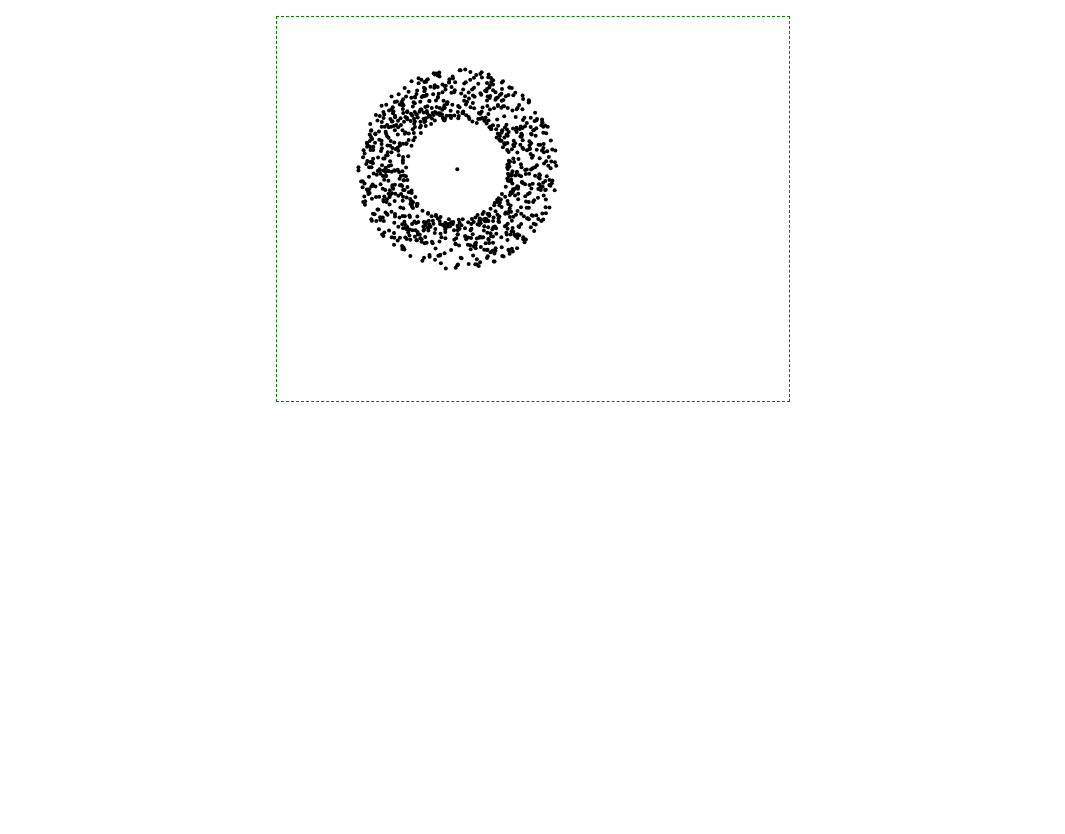
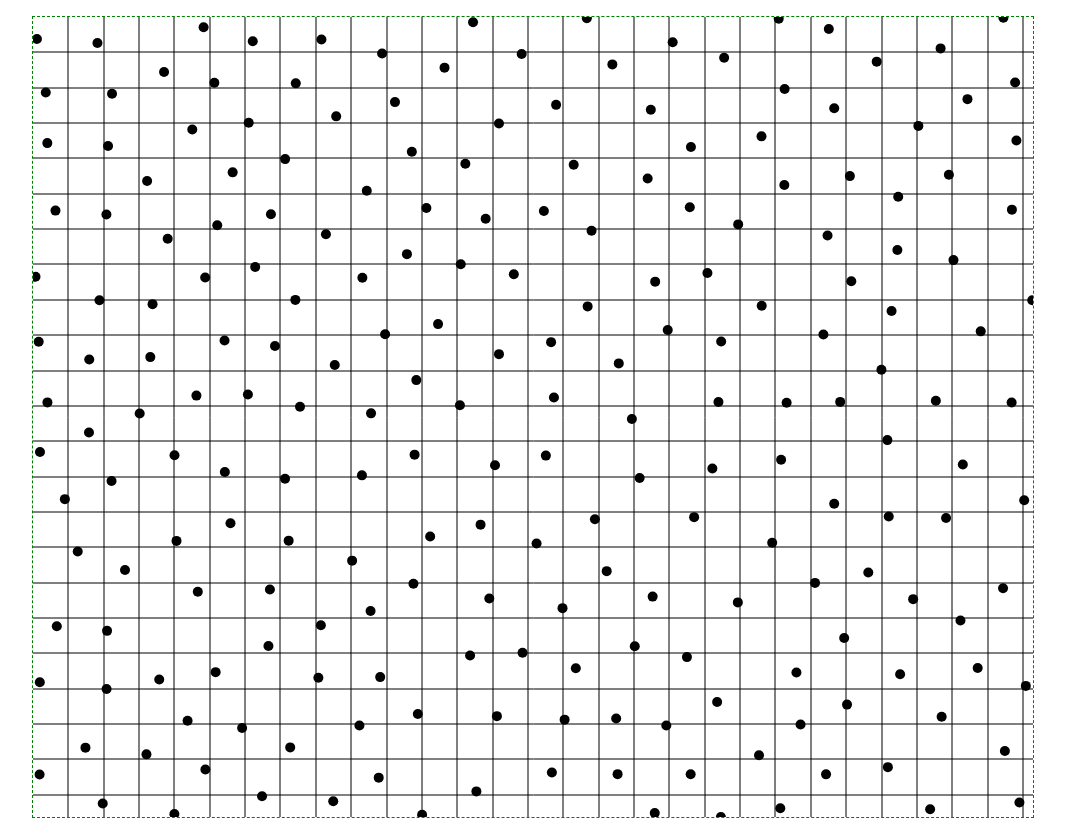
Before and after one commit to DiUS/keep-cup-tree, a plain HTML site: page forest.html in a window 1280 px wide. Shown: the whole page, without its empty margins (107-1172 px from the left). Before the commit the page ends 800 px from the top, so only its background shows below. Drawn offline with Linux system fonts and the light colour scheme.

Commit message:
Poisson distribution complete

```diff
--- a/forest.html
+++ b/forest.html
@@ -5,7 +5,7 @@
   <link rel="stylesheet" type="text/css" href="main.css" />
 </head>
 <body>
-<canvas id="forest" width="512" height="384"></canvas>
+<canvas id="forest" width="1000" height="800"></canvas>
 <script src="forest.js"></script>
 </body>
 </html>
--- a/forest.js
+++ b/forest.js
@@ -7,7 +7,6 @@
 
   var radius = 50;
   var radiusSquared = radius * radius;
-  var R = 3 * radiusSquared;
 
   var cellSize = radius * Math.SQRT1_2;
   var gridWidth = Math.ceil(canvasWidth / cellSize);
@@ -16,6 +15,24 @@
 
   var rejectThreshold = 30;
   var activePoints = [];
+  var pointRadius = 5;
+
+  function drawLine(startPoint, endPoint) {
+    canvasContext.beginPath();
+    canvasContext.moveTo(Math.round(startPoint[0]), Math.round(startPoint[1]));
+    canvasContext.lineTo(Math.round(endPoint[0]), Math.round(endPoint[1]));
+    canvasContext.stroke();
+  }
+
+  function renderGrid() {
+    var i;
+    for (i = 1; i < gridWidth; i++) {
+      drawLine([cellSize * i, 0], [cellSize * i, gridHeight * cellSize]);
+    }
+    for (i = 1; i < gridHeight; i++) {
+      drawLine([0, cellSize * i], [gridWidth * cellSize, cellSize * i]);
+    }
+  }
 
   function getRandomFloat(min, max) {
     return min + Math.random() * (max - min);
@@ -27,20 +44,32 @@
 
   function renderPoint(point) {
     canvasContext.beginPath();
-    canvasContext.arc(point[0], point[1], 2, 0, 2 * Math.PI, true);
+    canvasContext.arc(point[0], point[1], pointRadius, 0, 2 * Math.PI, true);
     canvasContext.fill();
   }
 
-  function addPoint(point) {
+  function getGridAddressForPoint(point) {
     var gridCol = point[0] / cellSize | 0;
     var gridRow = point[1] / cellSize | 0;
+    return [gridCol, gridRow];
+  }
+
+  function addPoint(point) {
+    var address = getGridAddressForPoint(point);
 
     renderPoint(point);
     activePoints.push(point);
-    gridCells[gridRow * gridWidth + gridCol] = point;
+    gridCells[address[0] + address[1] * gridWidth] = point;
+  }
+
+  function deactivatePoint(point) {
+    activePoints.splice(activePoints.indexOf(point), 1);
   }
 
   function getAnyActivePoint() {
+    if (activePoints.length <= 0) {
+      return null;
+    }
     return activePoints[getRandomInt(0, activePoints.length)];
   }
 
@@ -57,14 +86,88 @@
     return [x, y];
   }
 
+  function getNeighborsOfPoint(point) {
+    var address = getGridAddressForPoint(point);
+    var addressCol = address[0];
+    var addressRow = address[1];
+    var neighbors = [];
+
+    for (var i = Math.max(addressCol - 2, 0); i < Math.min(addressCol + 3, gridWidth); i++) {
+      for (var j = Math.max(addressRow - 2, 0); j < Math.min(addressRow + 3, gridHeight); j++) {
+        var neighbor = gridCells[i + j * gridWidth];
+        if (neighbor) {
+          neighbors.push(neighbor);
+        }
+      }
+    }
+
+    return neighbors;
+  }
+
+  function isFar(point) {
+    var neighbors = getNeighborsOfPoint(point);
+    var nlen = neighbors.length;
+    for (var i = 0; i < nlen; i++) {
+      if (
+        Math.pow(point[0] - neighbors[i][0], 2)
+        + Math.pow(point[1] - neighbors[i][1], 2)
+        < radiusSquared
+      ) {
+        return false;
+      }
+    }
+    return true;
+  }
+
+  function getNextFromPoint(point) {
+    var candidate;
+    for (var attempt = 0; attempt < rejectThreshold; attempt++) {
+      candidate = generateCandidateNearPoint(point);
+      if (isFar(candidate)) {
+        return candidate;
+      }
+    }
+    return null;
+  }
+
+  // ---------------------------------------------------------------------------
+
+  renderGrid();
   addPoint([getRandomFloat(0, canvasWidth), getRandomFloat(0, canvasHeight)]);
 
-  var start = getAnyActivePoint();
-
-  for (var i = 0; i < 1000; i++) {
-    renderPoint(generateCandidateNearPoint(start));
+  function step() {
+    var start = getAnyActivePoint();
+    if (start) {
+      var next = getNextFromPoint(start);
+      if (!next) {
+        deactivatePoint(start);
+        return step();
+      }
+      addPoint(next);
+      return true
+    }
+    return false;
   }
 
+  var done = false;
+  var totalTime;
+  var startTime = performance.now();
+  function animate() {
+    if (!done) {
+      requestAnimationFrame(animate);
+      for (var i = 0; i < 3; i++) {
+        if (!step()) {
+          totalTime = performance.now() - startTime;
+          console.log('total time:', totalTime);
+          console.log('cell count:', gridCells.length);
+          console.log('dots per s:', 1000 * gridCells.length / totalTime);
+          done = true;
+          return;
+        }
+      }
+    }
+  }
 
+  animate();
 
 }());
```
